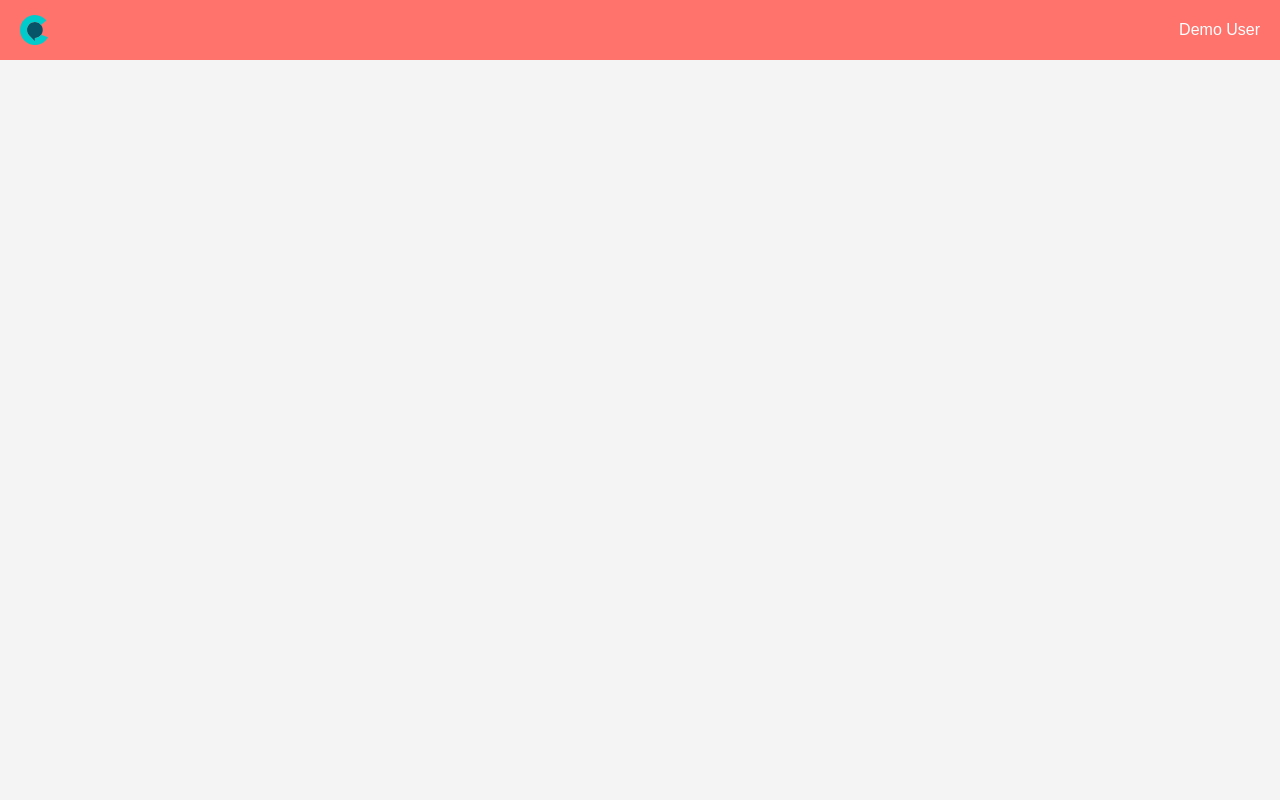
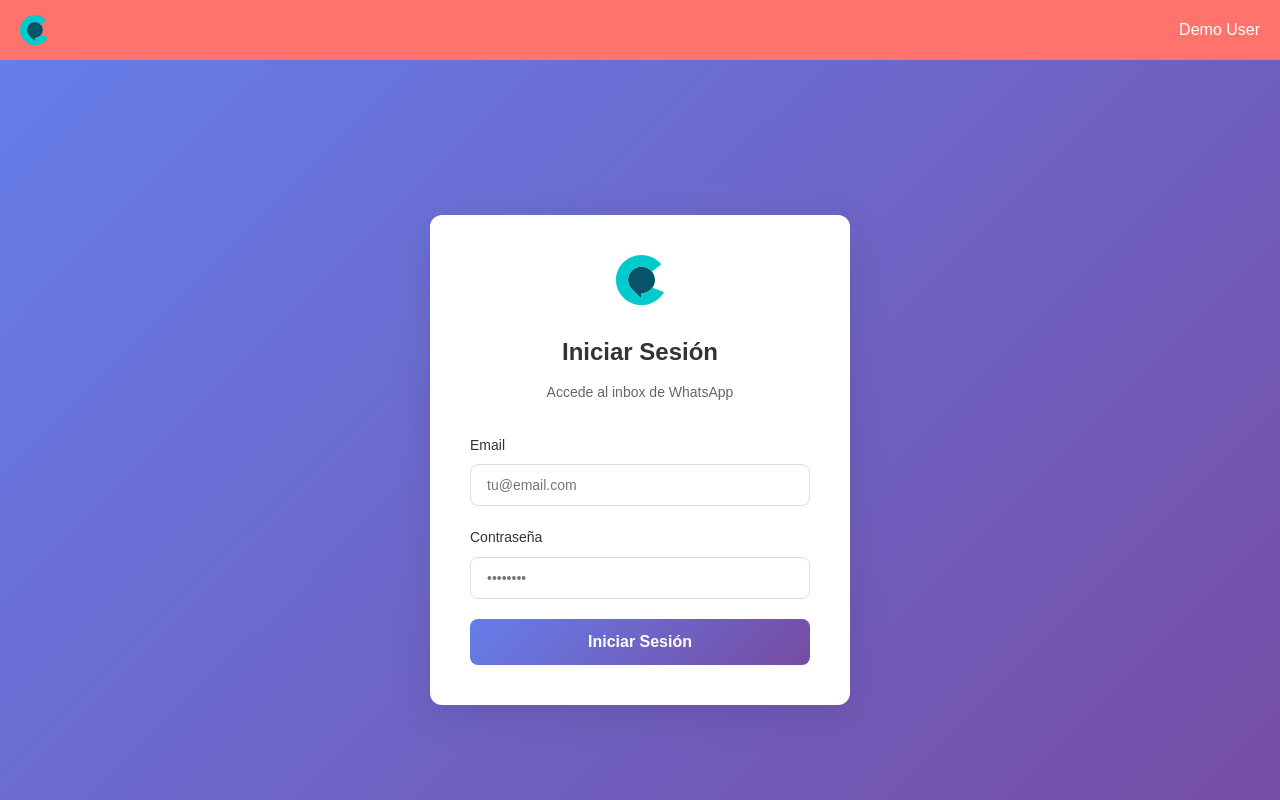
Before and after one commit to chatwithio/free-whatsapp-inbox, an Angular app: page /login in a window 1280 px wide. Before the commit this address led to /. Built offline with nearby package versions, Linux system fonts and the light colour scheme.

Commit message:
Implementar autenticación de usuario con guardia y servicio de autenticación; agregar componente de inicio de sesión y estilos.

```diff
--- a/src/app/app.config.ts
+++ b/src/app/app.config.ts
@@ -1,6 +1,5 @@
 import { ApplicationConfig } from '@angular/core';
 import { provideRouter } from '@angular/router';
-
 import { routes } from './app.routes';
 import { provideHttpClient, withInterceptors } from '@angular/common/http';
 import { provideToastr } from 'ngx-toastr';
--- a/src/app/app.routes.ts
+++ b/src/app/app.routes.ts
@@ -1,8 +1,18 @@
 import { Routes } from '@angular/router';
+import { authGuard } from './auth/guards/auth.guard';
 
 export const routes: Routes = [
     {
+        path: 'login',
+        loadComponent: () => import('./auth/login/login.component').then(m => m.LoginComponent)
+    },
+    {
         path: '',
+        canActivate: [authGuard],
         loadComponent: () => import('./inbox/inbox.component').then(m => m.InboxComponent)
+    },
+    {
+        path: '**',
+        redirectTo: ''
     }
 ];
--- /dev/null
+++ b/src/app/auth/guards/auth.guard.ts
@@ -0,0 +1,15 @@
+import { inject } from '@angular/core';
+import { Router } from '@angular/router';
+import { AuthService } from '../services/auth.service';
+
+export const authGuard = () => {
+    const authService = inject(AuthService);
+    const router = inject(Router);
+
+    if (authService.isAuthenticated()) {
+        return true;
+    }
+
+    router.navigate(['/login']);
+    return false;
+};
--- /dev/null
+++ b/src/app/auth/login/login.component.html
@@ -0,0 +1,34 @@
+<div class="login">
+    <div class="login__card">
+        <div class="login__header">
+            <img src="/assets/chatwith-logo-min.svg" alt="Logo" class="login__logo">
+            <h2 class="login__title">Iniciar Sesión</h2>
+            <p class="login__subtitle">Accede al inbox de WhatsApp</p>
+        </div>
+
+        <form (ngSubmit)="onSubmit()" class="login__form">
+            <div class="form-group">
+                <label for="email" class="form-group__label">Email</label>
+                <input type="email" id="email" name="email" class="form-group__input"
+                    [class.form-group__input--disabled]="isLoading" [(ngModel)]="email" placeholder="tu@email.com"
+                    [disabled]="isLoading" required>
+            </div>
+
+            <div class="form-group">
+                <label for="password" class="form-group__label">Contraseña</label>
+                <input type="password" id="password" name="password" class="form-group__input"
+                    [class.form-group__input--disabled]="isLoading" [(ngModel)]="password" placeholder="••••••••"
+                    [disabled]="isLoading" required>
+            </div>
+
+            <div *ngIf="errorMessage" class="error-message">
+                {{ errorMessage }}
+            </div>
+
+            <button type="submit" class="button" [class.button--disabled]="isLoading" [disabled]="isLoading">
+                <span *ngIf="!isLoading">Iniciar Sesión</span>
+                <span *ngIf="isLoading">Cargando...</span>
+            </button>
+        </form>
+    </div>
+</div>
--- /dev/null
+++ b/src/app/auth/login/login.component.scss
@@ -0,0 +1,107 @@
+.login {
+    display: flex;
+    justify-content: center;
+    align-items: center;
+    min-height: 100vh;
+    background: linear-gradient(135deg, #667eea 0%, #764ba2 100%);
+    padding: 20px;
+
+    &__card {
+        background: white;
+        border-radius: 12px;
+        box-shadow: 0 10px 40px rgba(0, 0, 0, 0.1);
+        width: 100%;
+        max-width: 420px;
+        padding: 40px;
+    }
+
+    &__header {
+        text-align: center;
+        margin-bottom: 30px;
+    }
+
+    &__logo {
+        height: 50px;
+        margin-bottom: 20px;
+    }
+
+    &__title {
+        margin: 0 0 10px 0;
+        color: #333;
+        font-size: 24px;
+        font-weight: 600;
+    }
+
+    &__subtitle {
+        margin: 0;
+        color: #666;
+        font-size: 14px;
+    }
+
+    &__form {
+        display: flex;
+        flex-direction: column;
+        gap: 20px;
+    }
+}
+
+.form-group {
+    display: flex;
+    flex-direction: column;
+    gap: 8px;
+
+    &__label {
+        font-size: 14px;
+        font-weight: 500;
+        color: #333;
+    }
+
+    &__input {
+        padding: 12px 16px;
+        border: 1px solid #ddd;
+        border-radius: 8px;
+        font-size: 14px;
+        transition: border-color 0.3s;
+
+        &:focus {
+            outline: none;
+            border-color: #667eea;
+        }
+
+        &--disabled {
+            background-color: #f5f5f5;
+            cursor: not-allowed;
+        }
+    }
+}
+
+.error-message {
+    background-color: #fee;
+    color: #c33;
+    padding: 12px;
+    border-radius: 8px;
+    font-size: 14px;
+    text-align: center;
+}
+
+.button {
+    padding: 14px;
+    background: linear-gradient(135deg, #667eea 0%, #764ba2 100%);
+    color: white;
+    border: none;
+    border-radius: 8px;
+    font-size: 16px;
+    font-weight: 600;
+    cursor: pointer;
+    transition: transform 0.2s, box-shadow 0.2s;
+
+    &:hover:not(&--disabled) {
+        transform: translateY(-2px);
+        box-shadow: 0 5px 15px rgba(102, 126, 234, 0.4);
+    }
+
+    &--disabled {
+        opacity: 0.6;
+        cursor: not-allowed;
+    }
+}
--- /dev/null
+++ b/src/app/auth/login/login.component.ts
@@ -0,0 +1,51 @@
+import { Component } from '@angular/core';
+import { CommonModule } from '@angular/common';
+import { FormsModule } from '@angular/forms';
+import { Router } from '@angular/router';
+import { AuthService } from '../services/auth.service';
+
+@Component({
+    selector: 'app-login',
+    standalone: true,
+    imports: [CommonModule, FormsModule],
+    templateUrl: './login.component.html',
+    styleUrls: ['./login.component.scss']
+})
+export class LoginComponent {
+    email: string = '';
+    password: string = '';
+    errorMessage: string = '';
+    isLoading: boolean = false;
+
+    constructor(
+        private authService: AuthService,
+        private router: Router
+    ) { }
+
+    onSubmit(): void {
+        if (!this.email || !this.password) {
+            this.errorMessage = 'Por favor, introduce email y contraseña';
+            return;
+        }
+
+        this.isLoading = true;
+        this.errorMessage = '';
+
+        this.authService.login(this.email, this.password).subscribe({
+            next: (response) => {
+                this.isLoading = false;
+                this.router.navigate(['/']);
+            },
+            error: (error) => {
+                this.isLoading = false;
+                if (error.status === 401) {
+                    this.errorMessage = 'Email o contraseña incorrectos';
+                } else if (error.status === 403) {
+                    this.errorMessage = 'No tienes acceso al inbox de WhatsApp';
+                } else {
+                    this.errorMessage = 'Error al iniciar sesión. Inténtalo de nuevo.';
+                }
+            }
+        });
+    }
+}
--- /dev/null
+++ b/src/app/auth/services/auth.service.ts
@@ -0,0 +1,71 @@
+import { Injectable } from '@angular/core';
+import { HttpClient } from '@angular/common/http';
+import { BehaviorSubject, Observable, tap } from 'rxjs';
+import { environment } from '../../../environments/environment';
+
+interface LoginResponse {
+    success: boolean;
+    inboxToken: string;
+    user: {
+        email: string;
+    };
+}
+
+@Injectable({
+    providedIn: 'root'
+})
+export class AuthService {
+    private readonly TOKEN_KEY = 'inboxToken';
+    private readonly USER_KEY = 'user';
+    private isAuthenticatedSubject = new BehaviorSubject<boolean>(this.hasToken());
+
+    public isAuthenticated$ = this.isAuthenticatedSubject.asObservable();
+
+    constructor(private http: HttpClient) { }
+
+    login(email: string, password: string): Observable<LoginResponse> {
+        return this.http.post<LoginResponse>(
+            `${environment.inboxApiBaseUrl}/auth/login`,
+            { email, password }
+        ).pipe(
+            tap(response => {
+                if (response.success) {
+                    this.setToken(response.inboxToken);
+                    this.setUser(response.user);
+                    this.isAuthenticatedSubject.next(true);
+                }
+            })
+        );
+    }
+
+    logout(): void {
+        localStorage.removeItem(this.TOKEN_KEY);
+        localStorage.removeItem(this.USER_KEY);
+        this.isAuthenticatedSubject.next(false);
+    }
+
+    getToken(): string | null {
+        return localStorage.getItem(this.TOKEN_KEY);
+    }
+
+    getUser(): any {
+        const user = localStorage.getItem(this.USER_KEY);
+        return user ? JSON.parse(user) : null;
+    }
+
+    isAuthenticated(): boolean {
+        return this.hasToken();
+    }
+
+    private setToken(token: string): void {
+        localStorage.setItem(this.TOKEN_KEY, token);
+    }
+
+    private setUser(user: any): void {
+        localStorage.setItem(this.USER_KEY, JSON.stringify(user));
+    }
+
+    private hasToken(): boolean {
+        return !!localStorage.getItem(this.TOKEN_KEY);
+    }
+}
--- a/src/app/interceptors/inbox-token.interceptor.ts
+++ b/src/app/interceptors/inbox-token.interceptor.ts
@@ -1,13 +1,27 @@
 import { HttpInterceptorFn } from '@angular/common/http';
+import { inject } from '@angular/core';
 import { environment } from '../../environments/environment';
+import { AuthService } from '../auth/services/auth.service';
 
 export const inboxTokenInterceptor: HttpInterceptorFn = (req, next) => {
+    // No añadir token a la ruta de login
+    if (req.url.includes('/auth/login')) {
+        return next(req);
+    }
+
+    // Solo añadir token a peticiones del inbox API
     if (req.url.startsWith(environment.inboxApiBaseUrl)) {
-        req = req.clone({
-            setHeaders: {
-                'INBOX-SERVICES-TOKEN': environment.inboxServicesToken
-            }
-        });
+        const authService = inject(AuthService);
+        const token = authService.getToken();
+
+        if (token) {
+            req = req.clone({
+                setHeaders: {
+                    'INBOX-SERVICES-TOKEN': token
+                }
+            });
+        }
     }
+
     return next(req);
 };
--- a/src/environments/environment.ts
+++ b/src/environments/environment.ts
@@ -1,5 +1,5 @@
 export const environment = {
     production: false,
-    inboxApiBaseUrl: 'https://services.tochat.be/whatsapp-inbox',
-    inboxServicesToken: 'YOUR_SERVICES_SECRET_KEY'
+    inboxApiBaseUrl: 'https://services.tochat.be/whatsapp-inbox'
+    // inboxApiBaseUrl: 'http://localhost:8000/whatsapp-inbox'
 };
```
Also changed, not shown: src/app/auth/interceptors/auth.interceptor.ts (added, +18 -0 lines).
